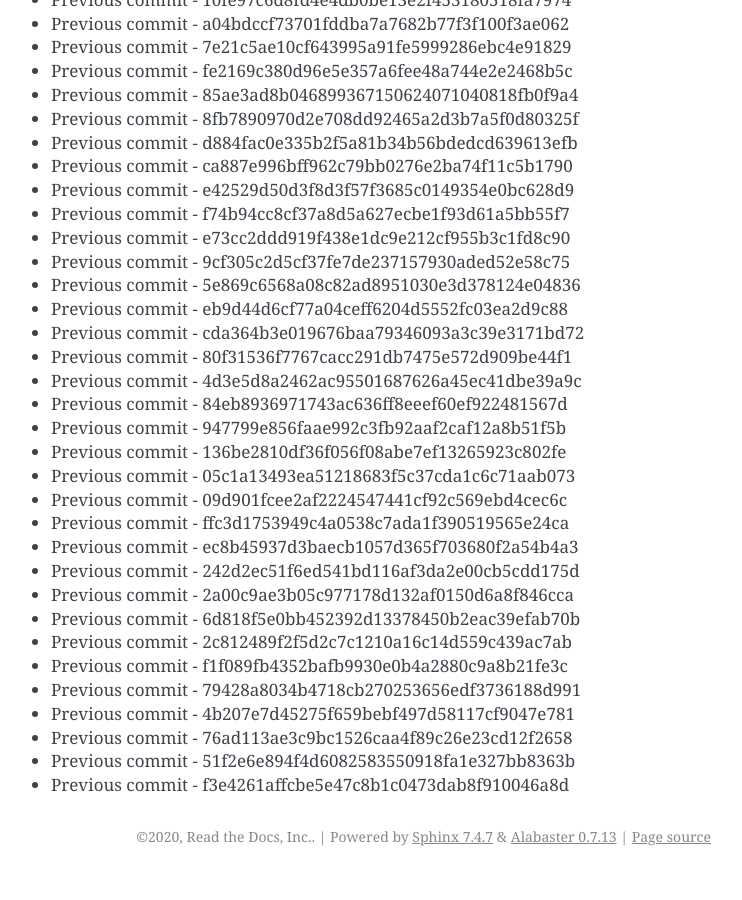
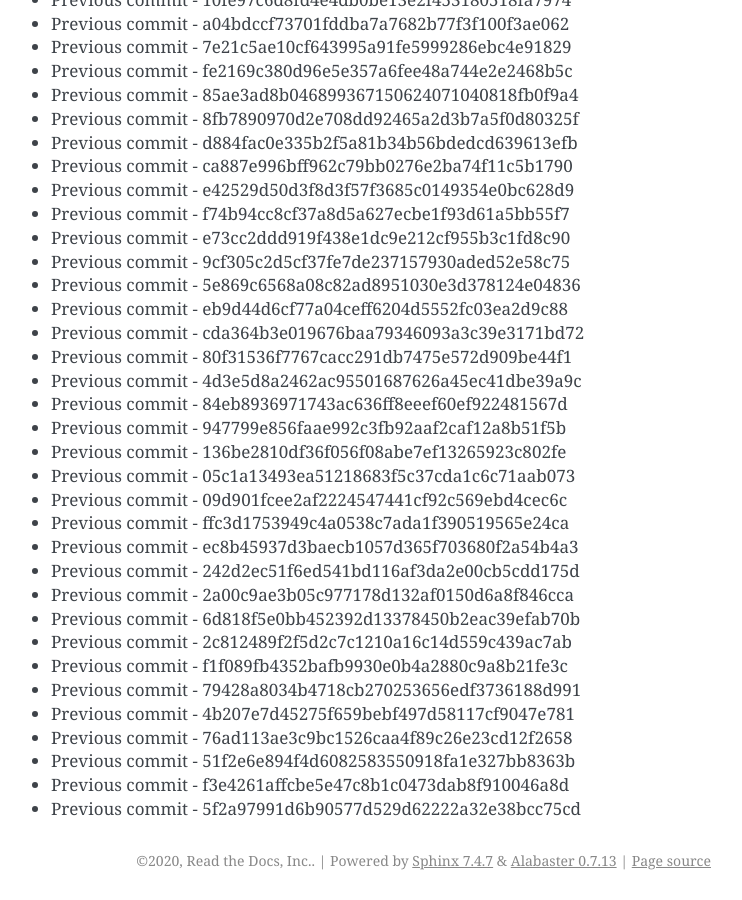
Before and after one commit to readthedocs/rtd-git-stresstest, a Sphinx documentation site: the page built from docs/updates.rst, in a window 1280 px wide and 900 px high, scrolled down 7771 px. Shown: the whole window, without its empty margins (399-1141 px from the left). Built offline with Sphinx 7.4.7, drawn with Linux system fonts in a browser that asks for light colours; before the commit the page ends 8647 px from its top, so only the background shows below that.

Commit message:
Generating commit from previous: 5f2a97991d6b90577d529d62222a32e38bcc75cd

```diff
--- a/docs/updates.rst
+++ b/docs/updates.rst
@@ -358,3 +358,4 @@ It can be tested for any performance characteristics.
 * Previous commit - 76ad113ae3c9bc1526caa4f89c26e23cd12f2658
 * Previous commit - 51f2e6e894f4d6082583550918fa1e327bb8363b
 * Previous commit - f3e4261affcbe5e47c8b1c0473dab8f910046a8d
+* Previous commit - 5f2a97991d6b90577d529d62222a32e38bcc75cd
```
